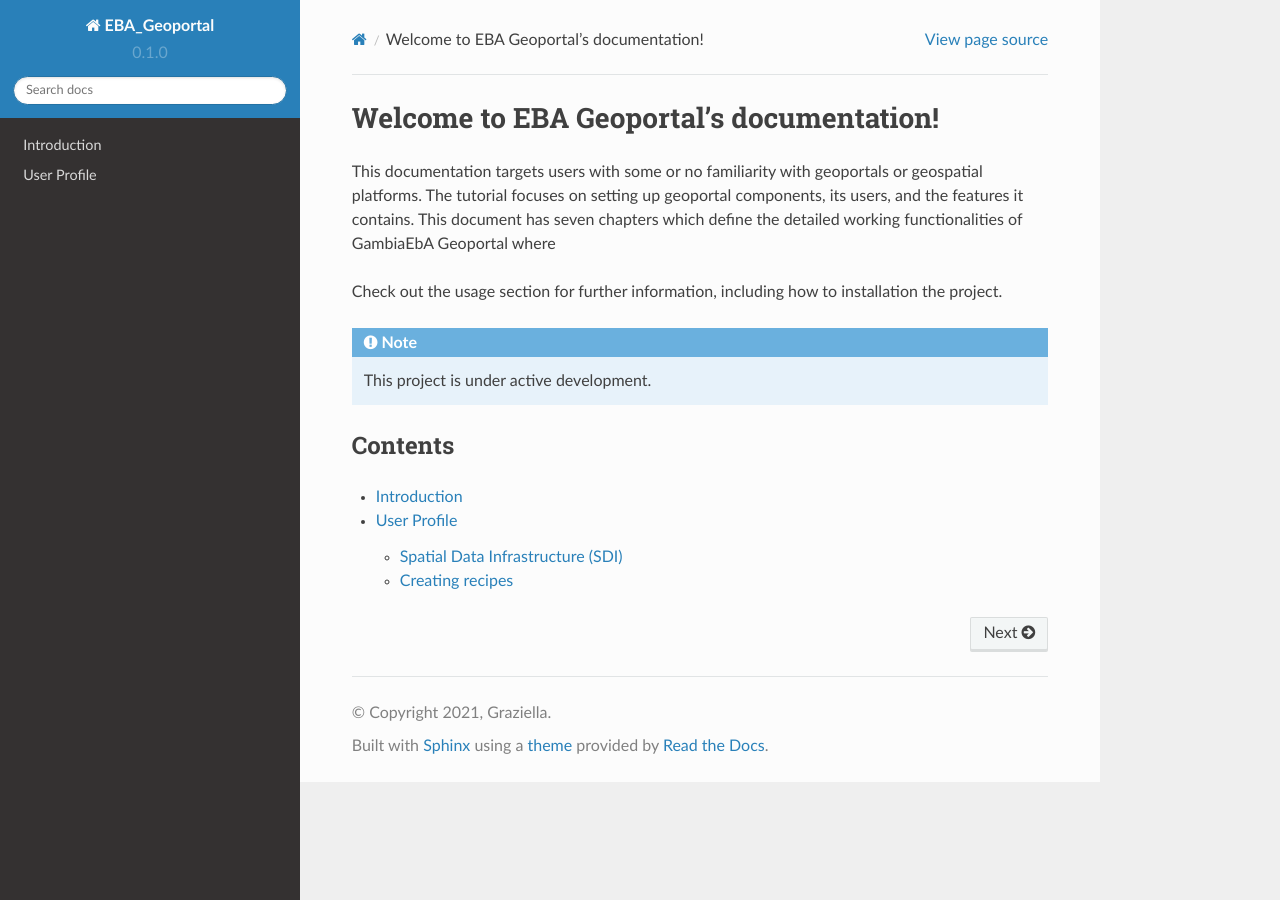
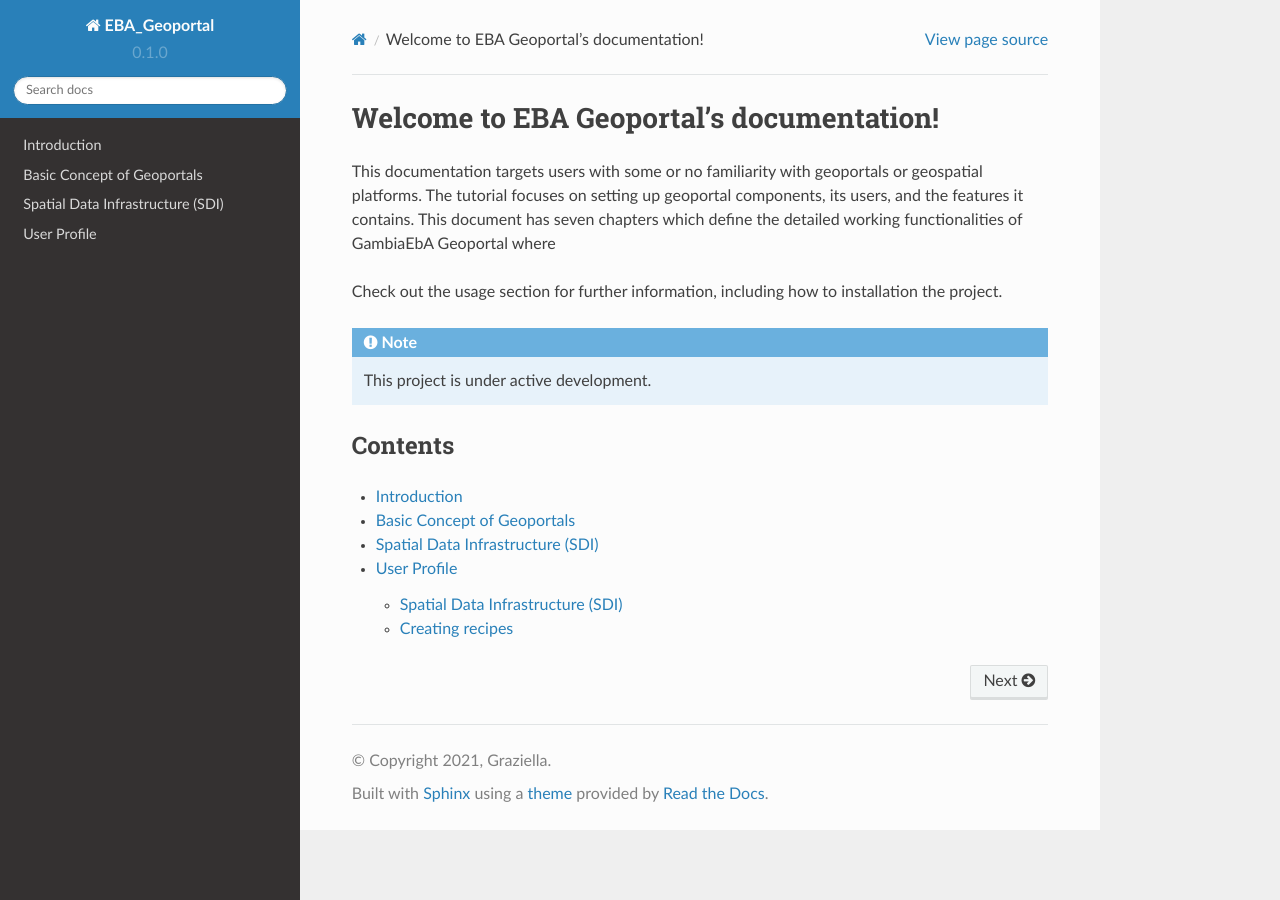
Before and after one commit to anjogu/ebageoportal-tutorial, a Sphinx documentation site: the page built from docs/source/index.rst, in a window 1280 px wide. Built offline with Sphinx 7.4.7 and the Read the Docs theme 2.0.0, drawn with Linux system fonts in a browser that asks for light colours; some of the changed lines change nothing that is shown.

Commit message:
chapter1 and 2 update

```diff
--- a/docs/source/Introduction.rst
+++ b/docs/source/Introduction.rst
@@ -5,7 +5,14 @@
 
 Introduction
 ------------
+In this chapter we aim to explain the concepts of Geoportal, its role in In this chapter, we aim to explain the concepts of Geoportal, its role in Spatial Data Infrastructure (SDI), and the overall working of Gambia EbA Geoportal.
 
+Basic Concept of Geoportals
+------------
+Spatial Data Infrastructure (SDI)
+--------------
+Spatial Data Infrastructure (SDI) is a set of guidelines regarding the acquisition, storage, visualization, and dissemination of spatial data. The standard definition of SDI is that it is “the technology, policies, standards, human resources, and related activities necessary to acquire, process, distribute, use, maintain, and preserve spatial data”. The technology, policies, standards, human resources (sometimes also called stakeholders) and activities work together (as shown in
+the image below) to give shape to SDI.
 
 .. autosummary::
    :toctree: generated
```
